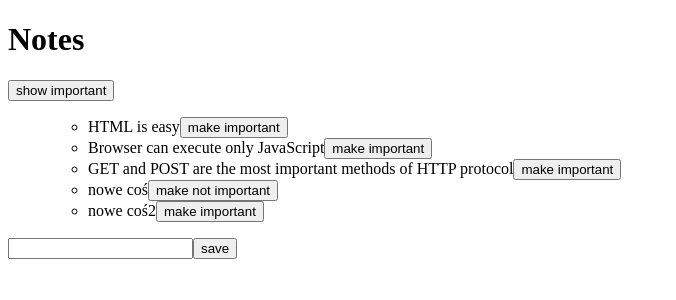
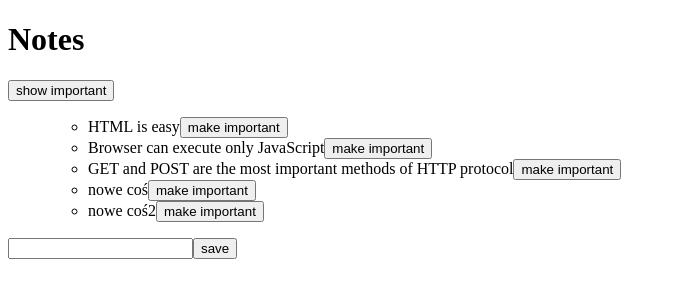
Before and after one commit to zbynio414/FullStackOpen, a React (Create React App) app in the folder part2/coursematerial/: page / in a window 1280 px wide. Shown: the top 300 px of the page, without its empty margins (0-676 px from the left). Built offline with nearby package versions, Linux system fonts and the light colour scheme; data requests are answered from the project's data file.

Commit message:
Part 2 coursematerial part2-6

```diff
--- a/part2/coursematerial/db.json
+++ b/part2/coursematerial/db.json
@@ -17,7 +17,7 @@
     },
     {
       "content": "nowe coś",
-      "important": true,
+      "important": false,
       "id": 4
     },
     {
--- a/part2/coursematerial/src/App.js
+++ b/part2/coursematerial/src/App.js
@@ -26,7 +26,14 @@
       .then(returnedNote => {
         setNotes(notes.map(n => n.id !==id ? n: returnedNote))
       })
+      .catch(error => {
+        alert(
+          `the note '${note.content}' was already deleted from server`
+      )
+      setNotes(note.filter(n => n.id !==id))
+      })
   }
+
   console.log('render', notes.length, 'notes');
 
   const addNote = (event) => {
```
